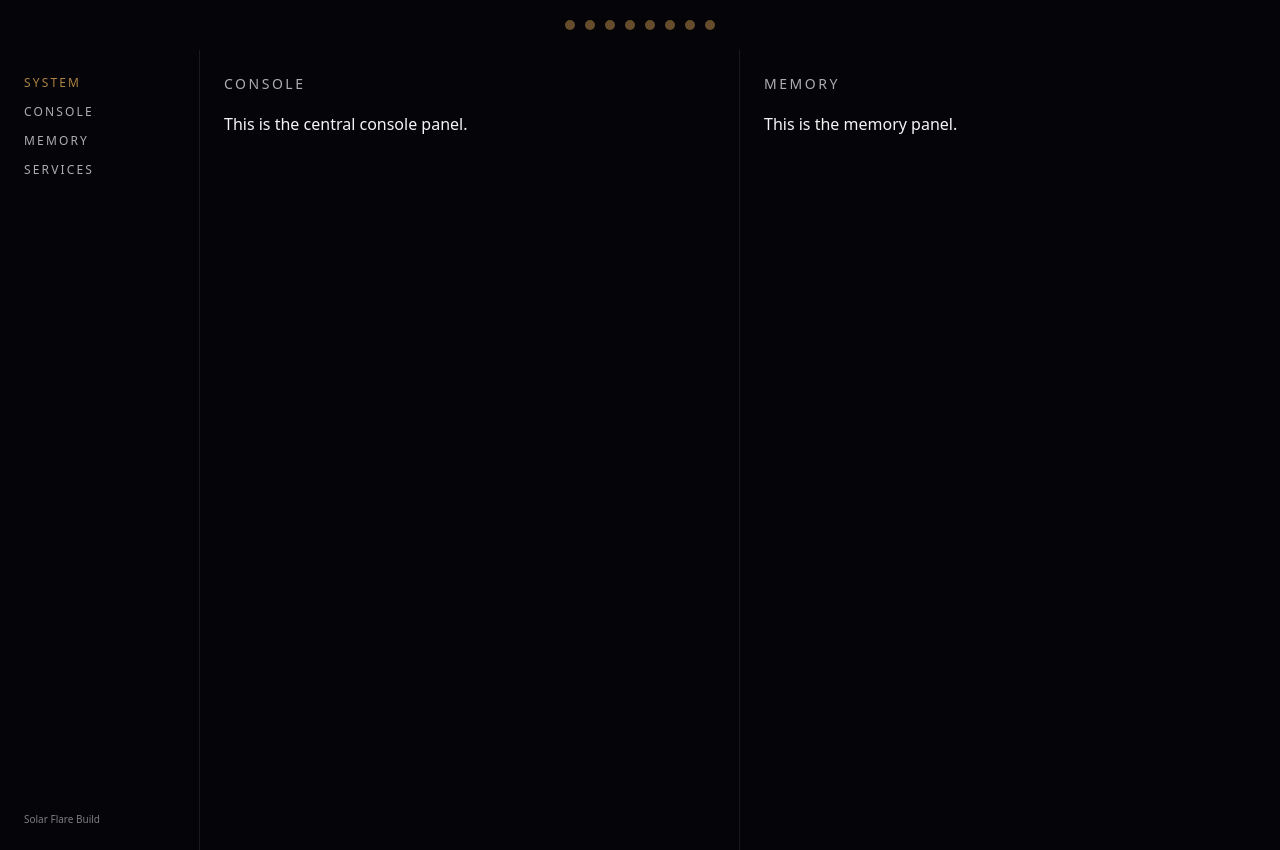
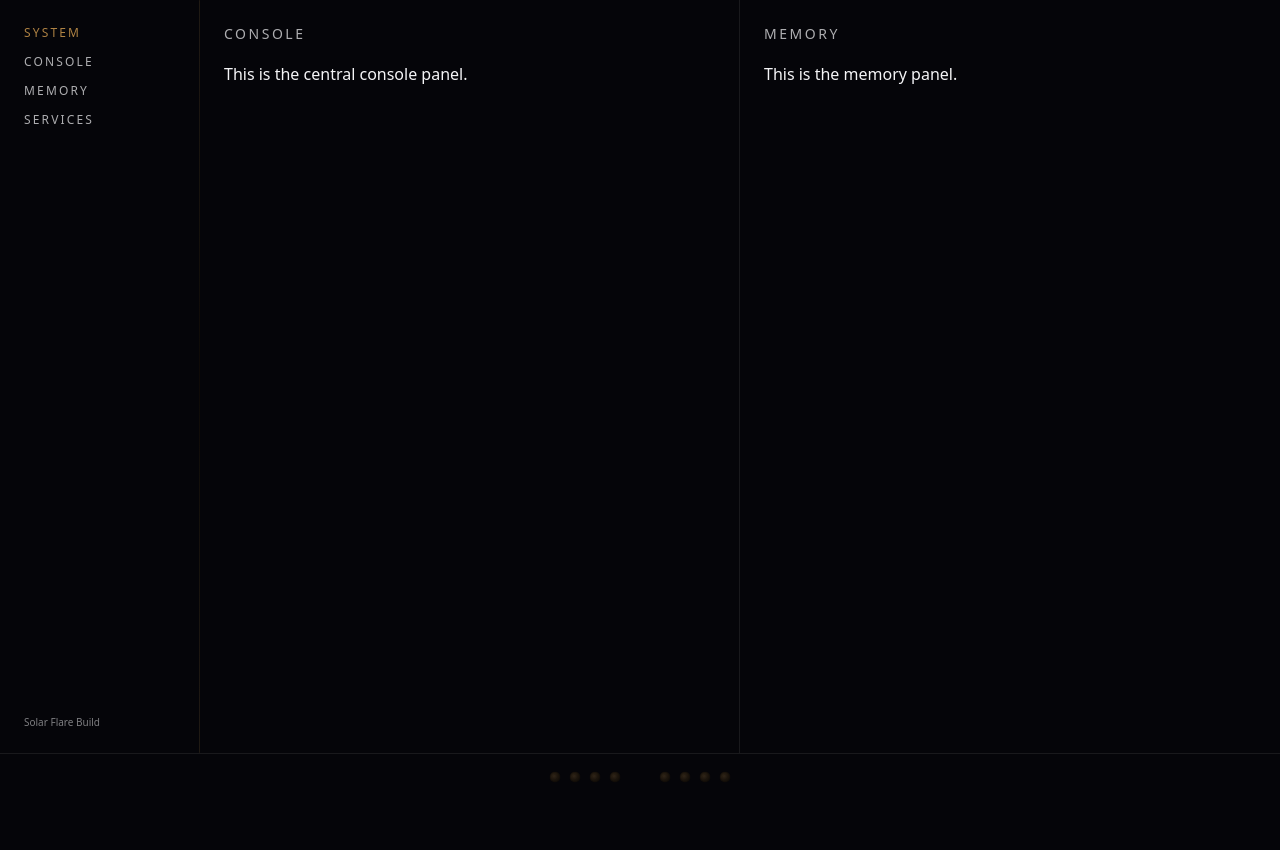
Before and after one commit to harrydavidbowyer-ai/aifeelformconsole, a website: page index2.html in a window 1280 px wide. After the commit the page ends 800 px from the top, so only its background shows below. Drawn offline with Linux system fonts and the light colour scheme.

Commit message:
Update index2.html

```diff
--- a/index2.html
+++ b/index2.html
@@ -9,13 +9,17 @@ body {
   background: #050509;
   color: #f5f5f7;
   font-family: system-ui, sans-serif;
+  display: flex;
+  flex-direction: column;
+  height: 100vh;
 }
 
 /* GRID LAYOUT */
 .ff-grid {
   display: grid;
   grid-template-columns: 200px 1fr 1fr;
-  height: 100vh;
+  flex: 1;
+  overflow: hidden;
 }
 
 /* LEFT SPINE */
@@ -26,6 +30,26 @@ body {
   display: flex;
   flex-direction: column;
   justify-content: space-between;
+}
+
+/* SHALLOW ENGRAVED SPINE LINE */
+.ff-spine::after {
+  content: "";
+  position: absolute;
+  top: 0;
+  bottom: 0;
+  right: -1px;
+  width: 1px;
+  background: linear-gradient(
+    to bottom,
+    rgba(246,183,92,0.10),
+    rgba(0,0,0,0.85),
+    rgba(246,183,92,0.10)
+  );
+  box-shadow:
+    inset 0 0 2px rgba(0,0,0,0.9),
+    inset 0 0 3px rgba(246,183,92,0.12);
+  opacity: 0.9;
 }
 
 .ff-nav {
@@ -47,21 +71,6 @@ body {
   opacity: 1;
 }
 
-/* EIGHT DOT STRIP */
-.ff-dots {
-  display: flex;
-  gap: 10px;
-  justify-content: center;
-  padding: 20px 0;
-}
-
-.ff-dot {
-  width: 10px;
-  height: 10px;
-  border-radius: 50%;
-  background: rgba(246,183,92,0.4);
-}
-
 /* PANELS */
 .ff-panel {
   padding: 24px;
@@ -80,21 +89,37 @@ body {
   margin-bottom: 20px;
   opacity: 0.7;
 }
+
+/* EIGHT DOT STRIP — BOTTOM (shallow engraved 4 + 4 symmetry) */
+.ff-dots {
+  display: flex;
+  gap: 40px;
+  justify-content: center;
+  padding: 18px 0;
+  border-top: 1px solid rgba(255,255,255,0.08);
+}
+
+.ff-dot-group {
+  display: flex;
+  gap: 10px;
+}
+
+.ff-dot {
+  width: 10px;
+  height: 10px;
+  border-radius: 50%;
+
+  /* SHALLOW ENGRAVED EFFECT */
+  background: radial-gradient(circle at 40% 40%, rgba(246,183,92,0.18), rgba(0,0,0,0.85));
+  box-shadow:
+    inset 0 0 2px rgba(0,0,0,0.9),
+    inset 0 0 3px rgba(246,183,92,0.12),
+    0 0 1px rgba(246,183,92,0.15);
+}
 </style>
 </head>
 
 <body>
-
-<div class="ff-dots">
-  <div class="ff-dot"></div>
-  <div class="ff-dot"></div>
-  <div class="ff-dot"></div>
-  <div class="ff-dot"></div>
-  <div class="ff-dot"></div>
-  <div class="ff-dot"></div>
-  <div class="ff-dot"></div>
-  <div class="ff-dot"></div>
-</div>
 
 <div class="ff-grid">
 
@@ -123,5 +148,21 @@ body {
 
 </div>
 
+<!-- EIGHT DOTS AT BOTTOM (shallow engraved 4 + 4 symmetry) -->
+<div class="ff-dots">
+  <div class="ff-dot-group">
+    <div class="ff-dot"></div>
+    <div class="ff-dot"></div>
+    <div class="ff-dot"></div>
+    <div class="ff-dot"></div>
+  </div>
+  <div class="ff-dot-group">
+    <div class="ff-dot"></div>
+    <div class="ff-dot"></div>
+    <div class="ff-dot"></div>
+    <div class="ff-dot"></div>
+  </div>
+</div>
+
 </body>
 </html>
```
